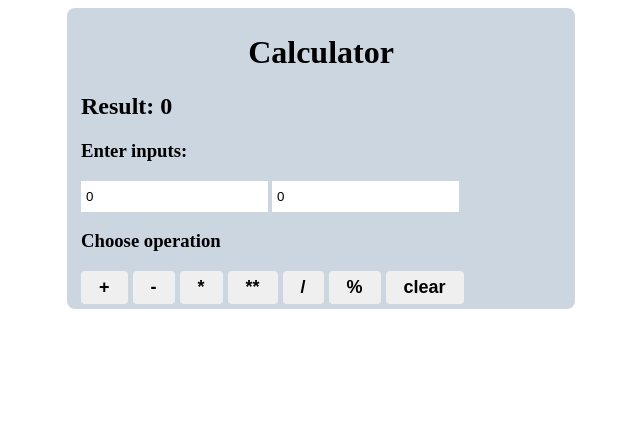
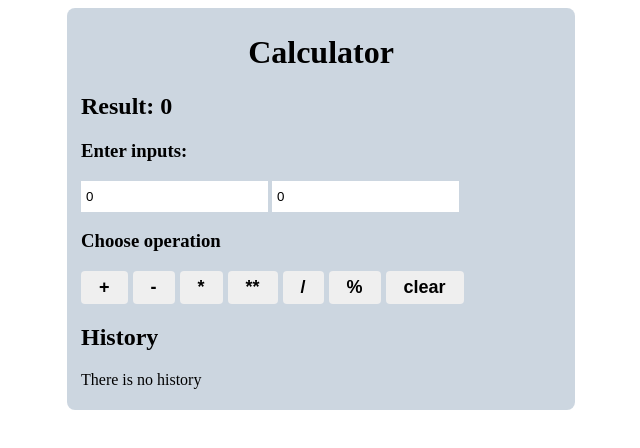
Before and after one commit to Nazim6269/React_Practice, a React (Vite) app: page / in a window 1280 px wide. Shown: the top 448 px of the page, without its empty margins (319-959 px from the left). Built offline with nearby package versions, Linux system fonts and the light colour scheme.

Commit message:
fix some issue in sending props in historySection component

```diff
--- a/src/App3.jsx
+++ b/src/App3.jsx
@@ -1,4 +1,5 @@
 import React, { useState } from "react";
+import HistorySection from "./Components/history/HistorySection";
 import InputSection from "./Components/inputSection/InputSection";
 import OperationSection from "./Components/operationSection/OperationSection";
 import style from "./app3.module.css";
@@ -69,6 +70,11 @@ const App3 = () => {
           style={style}
         />
       </div>
+      <HistorySection
+        histories={histories}
+        style={style}
+        handleHistory={handleHistory}
+      />
     </div>
   );
 };
--- a/src/Components/history/History.jsx
+++ b/src/Components/history/History.jsx
@@ -2,6 +2,7 @@ import PropTypes from "prop-types";
 import React from "react";
 
 const History = ({ item, style, handleHistory }) => {
+  console.log("item", item);
   return (
     <div>
       <h2>History</h2>
--- a/src/Components/history/HistorySection.jsx
+++ b/src/Components/history/HistorySection.jsx
@@ -1,14 +1,21 @@
 import React from "react";
 import History from "./History";
 
-const HistorySection = ({ histories }) => {
+const HistorySection = ({ histories, style, handleHistory }) => {
   return (
     <div>
       <h2>History</h2>
       {histories.length === 0 ? (
         <p>There is no history</p>
       ) : (
-        histories.map((item) => <History key={item.id} />)
+        histories.map((item) => (
+          <History
+            key={item.id}
+            item={item}
+            style={style}
+            handleHistory={handleHistory}
+          />
+        ))
       )}
     </div>
   );
```
